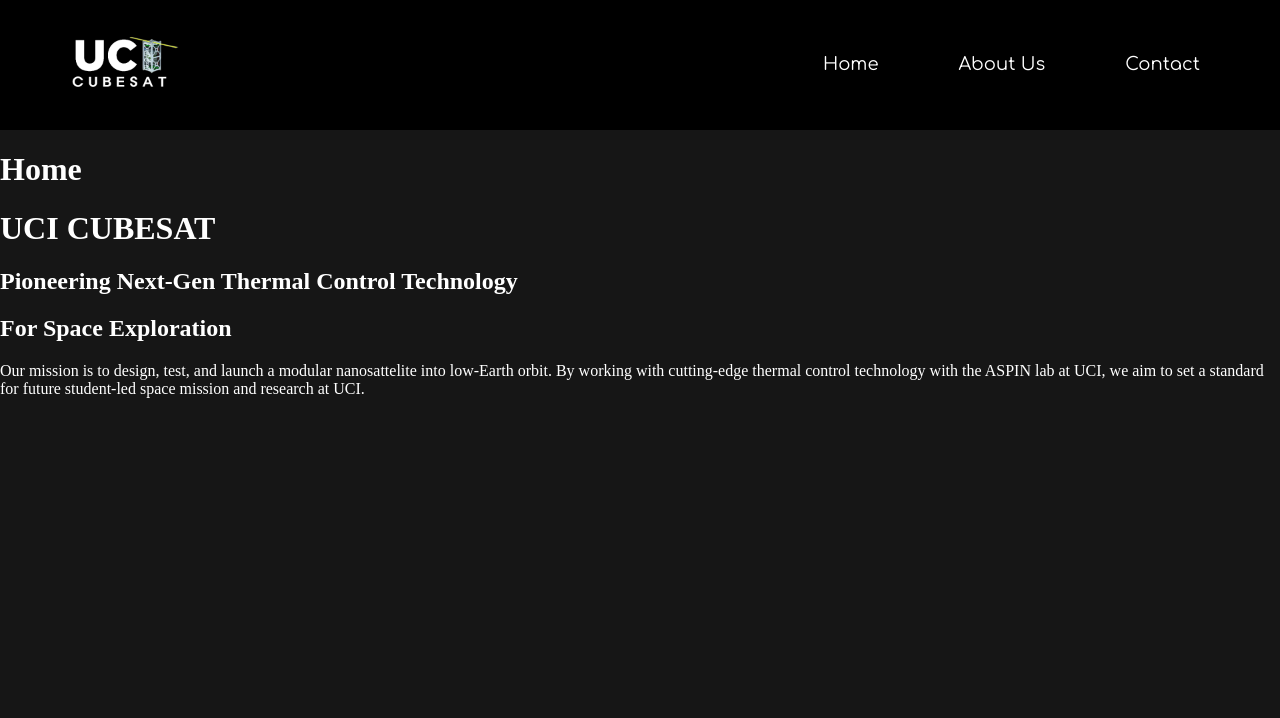
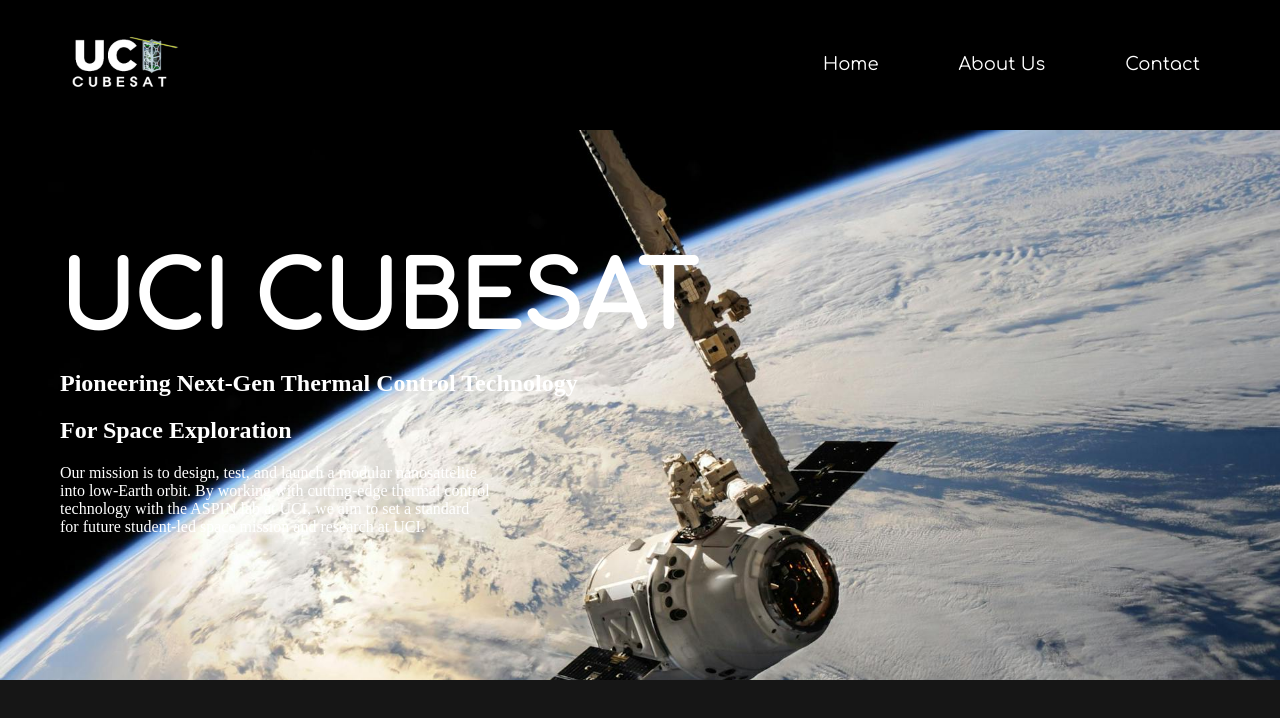
Before and after one commit to Sri-H-G/UCI_CubeSat, a Next.js app in the folder cubesat/: page /home in a window 1280 px wide. Shown: the top 718 px of the page. Built offline with nearby package versions, Linux system fonts and the light colour scheme.

Commit message:
background image added, plus size and position adjustments to welcome message, still need to adjust postion of background image

```diff
--- /dev/null
+++ b/cubesat/src/app/home/home.css
@@ -0,0 +1,24 @@
+.top-fragment{
+    background-image: url(/images/cubesatWebsiteBG.jpg);
+    background-size: 100%;
+    background-position: 0% 20%;
+    background-repeat: no-repeat;
+    width: 100%;
+    height: 550px;
+}
+
+.description h1{
+    margin: 0;
+    padding-top: 120px;
+    font-size: 90px;
+    font-family: Comfortaa;
+}
+
+.description {
+    margin-left: 60px;
+    width: 60%;
+}
+
+.description p{
+    width: 430px;
+}
--- a/cubesat/src/app/home/page.tsx
+++ b/cubesat/src/app/home/page.tsx
@@ -1,11 +1,14 @@
 import Navbar from "../comps/Navbar";
+import "../home/home.css"
+import Image from 'next/image';
 
 export default function Home(){
     return(
         <>
+            <title>CubeSat - Home</title>
             <Navbar/>
-            <h1>Home</h1>
             <div className = "top-fragment">
+                <div className = "description">
                     <h1>UCI CUBESAT</h1>
                     <h2>Pioneering Next-Gen Thermal Control Technology</h2>
                     <h2>For Space Exploration</h2>
@@ -16,6 +19,7 @@ export default function Home(){
                         future student-led space mission and research at UCI.
                     </p>
                 </div>
+            </div>
         </>
     )
 }
```
Also changed, not shown: cubesat/public/images/cubesatWebsiteBG.jpg (added). Lines whose indentation alone changed are shown as unchanged.
